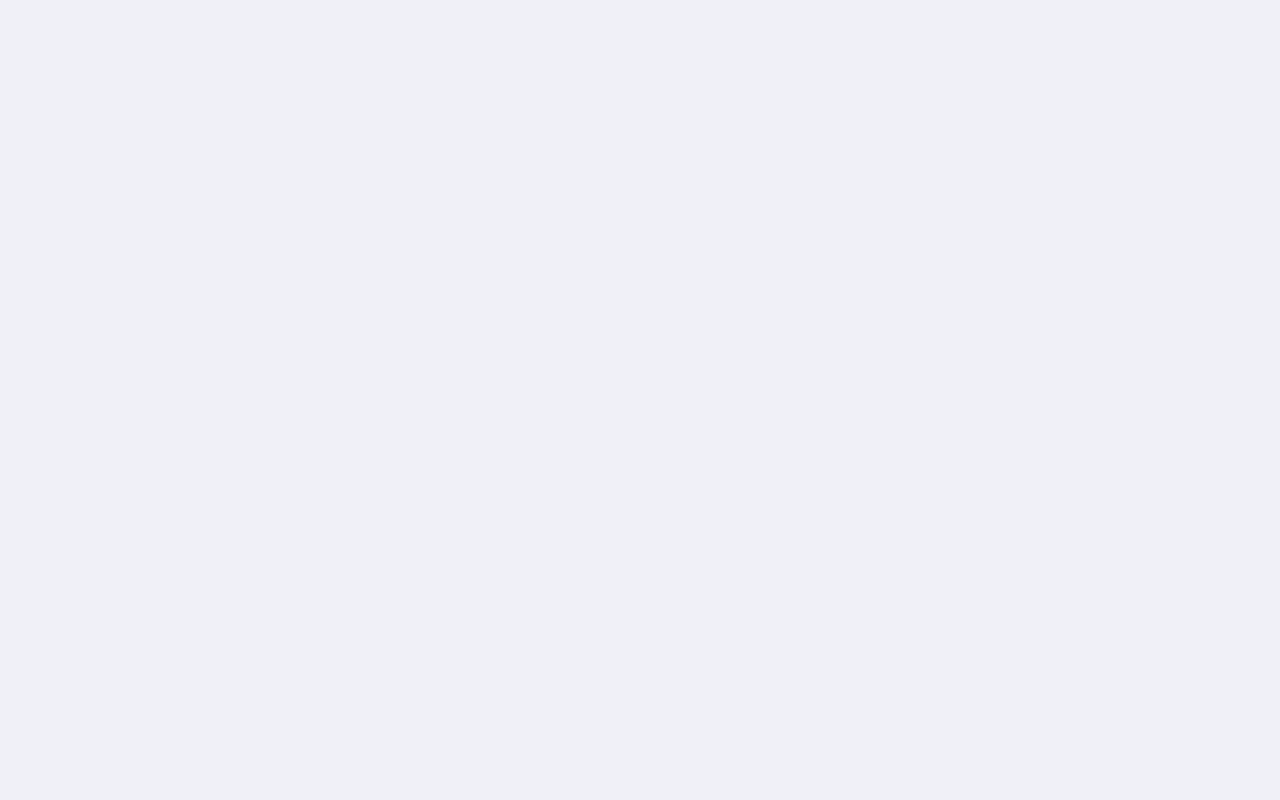
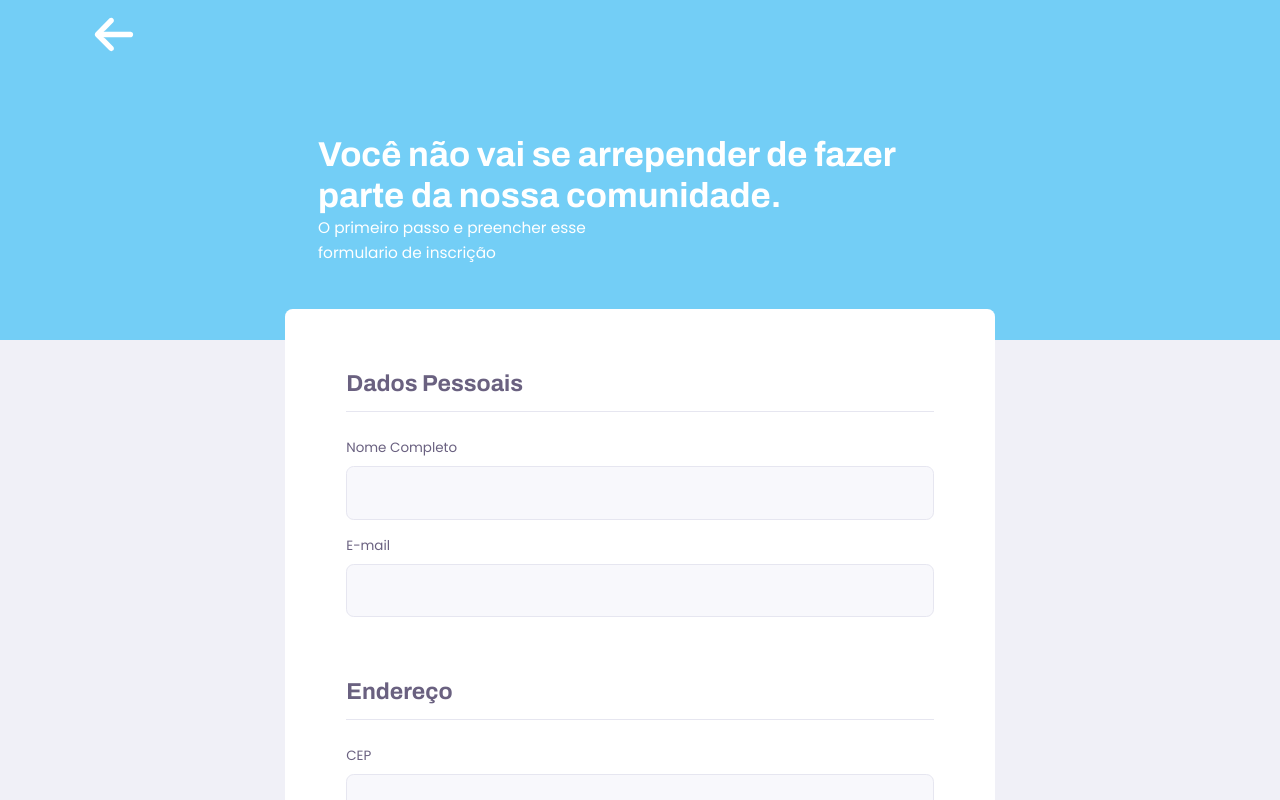
Before and after one commit to MrRafael/adota_ae, a React (Create React App) app in the folder web/: page /singup in a window 1280 px wide. Shown: the top 800 px of the page. Built offline with nearby package versions, Linux system fonts and the light colour scheme.

Commit message:
layout singup created

```diff
--- a/web/public/index.html
+++ b/web/public/index.html
@@ -5,9 +5,7 @@
     <meta name="viewport" content="width=device-width, initial-scale=1" />
     <meta name="theme-color" content="#000000" />
     <link href="https://fonts.googleapis.com/css2?family=Archivo:wght@400;700&family=Poppins&display=swap" rel="stylesheet">
-    <link rel="stylesheet" href="https://fonts.googleapis.com/css?family=Roboto:300,400,500,700&display=swap" />
-    <link rel="stylesheet" href="https://fonts.googleapis.com/icon?family=Material+Icons" />
-    <title>AdotaAe</title>
+    <title>Pet Finder</title>
   </head>
   <body>
     <noscript>You need to enable JavaScript to run this app.</noscript>
--- a/web/src/assets/styles/global.css
+++ b/web/src/assets/styles/global.css
@@ -1,13 +1,17 @@
 :root {
     font-size: 60%;
-
     --color-background: #F0F0F7;
     --color-text-base: #6A6180;
-    --color-adota: #73CEF6;
-    --color-ae: #FF8DEA;
-    --color-adota-dark: #34b1e8;
-    --color-ae-dark: #f766dc;
-    --color-text-button: #fff
+    --color-pet: #73CEF6;
+    --color-finder: #FF8DEA;
+    --color-pet-dark: #34b1e8;
+    --color-finder-dark: #f766dc;
+    --color-text-button: #fff;
+    --color-input-background: #F8F8FC;
+    --color-line-in-white: #E6E6F0;
+    --color-pet-light: #6fb9da;
+    --color-box-base: #FFF;
+    --color-box-footer: #e2e0e0;
 }
 
 * {
--- /dev/null
+++ b/web/src/components/Input/index.tsx
@@ -0,0 +1,19 @@
+import React, { InputHTMLAttributes } from 'react';
+
+import './style.css'
+
+interface Input extends InputHTMLAttributes<HTMLInputElement> {
+    id: string;
+    label: string;
+}
+
+const Input: React.FC<Input> = ({ id, label, ...rest }) => {
+    return (
+        <div className="input-block">
+            <label htmlFor={id}>{label}</label>
+            <input type="text" id={id} {...rest}/>
+        </div>
+    );
+}
+
+export default Input;
--- /dev/null
+++ b/web/src/components/Input/style.css
@@ -0,0 +1,34 @@
+.input-block {
+    position: relative;
+}
+
+.input-block + .input-block {
+    margin-top: 1.4rem;
+}
+
+.input-block label {
+    font-size: 1.4rem;
+}
+
+.input-block  input {
+    width: 100%;
+    height: 5.6rem;
+    margin-top: 0.8rem;
+    border-radius: 0.8rem;
+    background: var(--color-input-background);
+    border: 1px solid var(--color-line-in-white);
+    outline: 0;
+    padding: 0 1.6rem;
+    font: 1.6rem Archivo;
+}
+
+.input-block:focus-within::after {
+    width: calc(100% - 3.2rem);
+    height: 2px;
+    content: '';
+    background: var(--color-pet-light);
+    position: absolute;
+    left: 1.6rem;
+    right: 1.6rem;
+    bottom: 0;
+}
--- /dev/null
+++ b/web/src/components/PageHeader/index.tsx
@@ -0,0 +1,30 @@
+import React from 'react';
+import { Link } from 'react-router-dom';
+
+import backIcon from '../../assets/images/icons/back.svg'
+import './style.css';
+
+interface PageHeaderProps {
+    title: string;
+    description?: string;
+}
+
+const PageHeader: React.FC<PageHeaderProps> = (props) => {
+    return (
+        <header className="page-header">
+            <div className="top-bar-container">
+                <Link to="/">
+                    <img src={backIcon} alt="Voltar" />
+                </Link>
+            </div>
+
+            <div className="header-content">
+                <strong>{props.title}</strong>
+                {props.description && <p>{props.description}</p>}
+                {props.children}
+            </div>
+        </header>
+    );
+}
+
+export default PageHeader;
--- /dev/null
+++ b/web/src/components/PageHeader/style.css
@@ -0,0 +1,70 @@
+.page-header {
+    display: flex;
+    flex-direction: column;
+    background-color: var(--color-pet);
+}
+
+.page-header .top-bar-container {
+    width: 90%;
+    margin: 0 auto;
+    display: flex;
+    justify-content: space-between;
+    align-items: center;
+    color: var(--color-text-button);
+    padding: 1.6rem 0;
+}
+
+.page-header .top-bar-container a {
+    height: 3.2rem;
+    transition: opacity 0.2s;
+}
+
+.page-header .top-bar-container a img {
+    height: 4rem;
+    width: 5rem;
+    fill: white;
+}
+
+.page-header .header-content {
+    width: 90%;
+    margin:  3.2rem auto;
+    position: relative;
+}
+
+.page-header .header-content strong {
+    font: 700 3.6rem Archivo;
+    line-height: 4.2rem;
+    color: var(--color-text-button);
+}
+
+.page-header .header-content p {
+    max-width: 30rem;
+    font-size: 1.6rem;
+    line-height: 2.6rem;
+    color: var(--color-text-button);
+}
+
+@media (min-width:700px){
+    .page-header{
+        height: 340px;
+    }
+
+    .page-header .top-bar-container {
+        max-width: 1100px;
+    }
+
+    .page-header .header-content {
+        flex: 1;
+        max-width: 740px;
+        margin:  0 auto;
+        padding: 48px;
+        display: flex;
+        flex-direction: column;
+        justify-content: center;
+        align-items: flex-start;
+    }
+
+    .page-header .header-content strong {
+        max-width: width 350px;
+    }
+}
--- a/web/src/pages/Landing/index.tsx
+++ b/web/src/pages/Landing/index.tsx
@@ -1,4 +1,6 @@
 import React from 'react';
+
+import { Link } from 'react-router-dom';
 
 import backgroudImg from '../../assets/images/background.svg'
 
@@ -11,14 +13,14 @@ export default function Landing() {
                 <img id="background" src={backgroudImg} alt="Fundo" />
             </div>
             <div id="container-page">
-                <h1>ADOTA <span>AE</span></h1>
+                <h1>Pet <span>Finder</span></h1>
                 <p>
                     Agradecemos seu interesse em adotar um animal sem dono,
                     prepare-se para uma experiência gratificante que durará muitos anos.<br />
                     Divulgue e Encontre animais que precisam de um lar.</p>
                 <div id="container-buttons">
-                    <button className="find">Encontrar</button>
-                    <button className="divulge">Divulgar</button>
+                    <Link className="find" to='/'>Encontrar</Link>
+                    <Link className="divulge" to='/singup'>Divulgar</Link>
                 </div>
             </div>
         </div>
--- /dev/null
+++ b/web/src/pages/Singup/index.tsx
@@ -0,0 +1,74 @@
+import React from 'react';
+
+import './style.css';
+import PageHeader from '../../components/PageHeader';
+import Input from '../../components/Input';
+
+export default function Singup() {
+    return (
+        <div id="singup-page" className="container">
+            <PageHeader
+                title="Você não vai se arrepender de fazer parte da nossa comunidade."
+                description="O primeiro passo e preencher esse formulario de inscrição"
+            />
+            <main>
+                <form>
+                    <fieldset>
+                        <legend>Dados Pessoais</legend>
+
+                        <Input
+                            id="name"
+                            label="Nome Completo"
+                            // value={name}
+                            // onChange={e => setName(e.target.value)}
+                        />
+                        <Input
+                            id="email"
+                            label="E-mail"
+                            // value={whatsapp}
+                            // onChange={e => setWhatsapp(e.target.value)}
+                        />
+                    </fieldset>
+
+                    <fieldset>
+                        <legend>Endereço</legend>
+                        <Input
+                            id="cep"
+                            label="CEP"
+                            // value={cost}
+                            // onChange={e => setCost(e.target.value)}
+                        />
+                        <Input
+                            id="estado"
+                            label="Estado"
+                            // value={cost}
+                            // onChange={e => setCost(e.target.value)}
+                        />
+                        <Input
+                            id="cidade"
+                            label="Cidade"
+                            // value={cost}
+                            // onChange={e => setCost(e.target.value)}
+                        />
+                        <Input
+                            id="rua"
+                            label="Rua"
+                            // value={cost}
+                            // onChange={e => setCost(e.target.value)}
+                        />
+                        <Input
+                            id="numero"
+                            label="Número"
+                            // value={cost}
+                            // onChange={e => setCost(e.target.value)}
+                        />
+                    </fieldset>
+
+                    <footer>
+                        <button type="submit">Salvar Cadastro</button>
+                    </footer>
+                </form>
+            </main>
+        </div>
+    );
+}
--- /dev/null
+++ b/web/src/pages/Singup/style.css
@@ -0,0 +1,96 @@
+#singup-page {
+    width: 100vw;
+    height: 100vh;
+}
+
+#singup-page .page-header .header-content {
+    margin-bottom: 6.4rem;
+}
+
+#singup-page main {
+    background: var(--color-box-base);
+    width: 100%;
+    max-width: 74rem;
+    border-radius: 0.8rem;
+    margin: -3.2rem auto 3.2rem;
+    padding-top: 6.4rem;
+    overflow: hidden;
+}
+
+#singup-page main fieldset {
+    border: 0;
+    padding: 0 2.4rem;
+}
+
+#singup-page main fieldset + fieldset {
+    margin-top: 6.4rem;
+}
+
+#singup-page main fieldset legend {
+    font: 700 2.4rem Archivo;
+    margin-bottom: 2.4rem;
+    display: flex;
+    justify-content: space-between;
+    align-items: center;
+    width: 100%;
+    padding-bottom: 1.6rem;
+    border-bottom: 1px solid var(--color-line-in-white);
+}
+
+#singup-page main fieldset legend button:hover {
+    color: var(--color-primary-dark);
+}
+
+#singup-page main footer {
+    padding: 4rem 2.4rem;
+    background: var(--color-box-footer);
+    border-top: 1px solid var(--color-line-in-white);
+    margin-top: 6.4rem;
+}
+
+#singup-page main footer button {
+    width: 100%;
+    height: 5.6rem;
+    background: var(--color-finder);
+    color: var(--color-text-button);
+    border: 0;
+    border-radius: 0.8rem;
+    cursor: pointer;
+    font: 700 1.6rem Archivo;
+    display: flex;
+    align-items: center;
+    justify-content: center;
+    text-decoration: none;
+    transition: backgroud-color 0.2s;
+    margin-top: 3.2rem;
+}
+
+#singup-page main footer button:hover {
+    background: var(--color-finder-dark);
+}
+
+@media(min-width:700px){
+    #singup-page {
+        max-width: 100vw;
+    }
+
+    #singup-page .page-header .header-content {
+        margin-bottom: 0;
+    }
+
+    #singup-page main fieldset {
+        padding:  0 6.4rem;
+    }
+
+    #singup-page main footer {
+        padding: 4rem 6.4rem;
+        display: flex;
+        align-items: center;
+        justify-content: center;
+    }
+
+    #singup-page main footer button {
+        width: 20rem;
+        margin-top: 0;
+    }
+}
--- a/web/src/routes.tsx
+++ b/web/src/routes.tsx
@@ -1,15 +1,13 @@
 import React from 'react';
-import { BrowserRouter, Route} from 'react-router-dom';
+import { BrowserRouter, Route } from 'react-router-dom';
 import Landing from './pages/Landing';
-// import TeacherList from './pages/TeacherList';
-// import TeacherForm from './pages/TeacherForm';
+import Singup from './pages/Singup';
 
 function Routes() {
     return (
         <BrowserRouter>
             <Route path="/" exact component={Landing} />
-            {/* <Route path="/study" component={TeacherList} />
-            <Route path="/give-classes" component={TeacherForm} /> */}
+            <Route path="/singup" component={Singup} />
         </BrowserRouter>
     );
 }
```
Also changed, not shown: web/src/pages/Landing/style.css (+10 -8 lines), web/src/assets/images/icons/back.svg (added).
